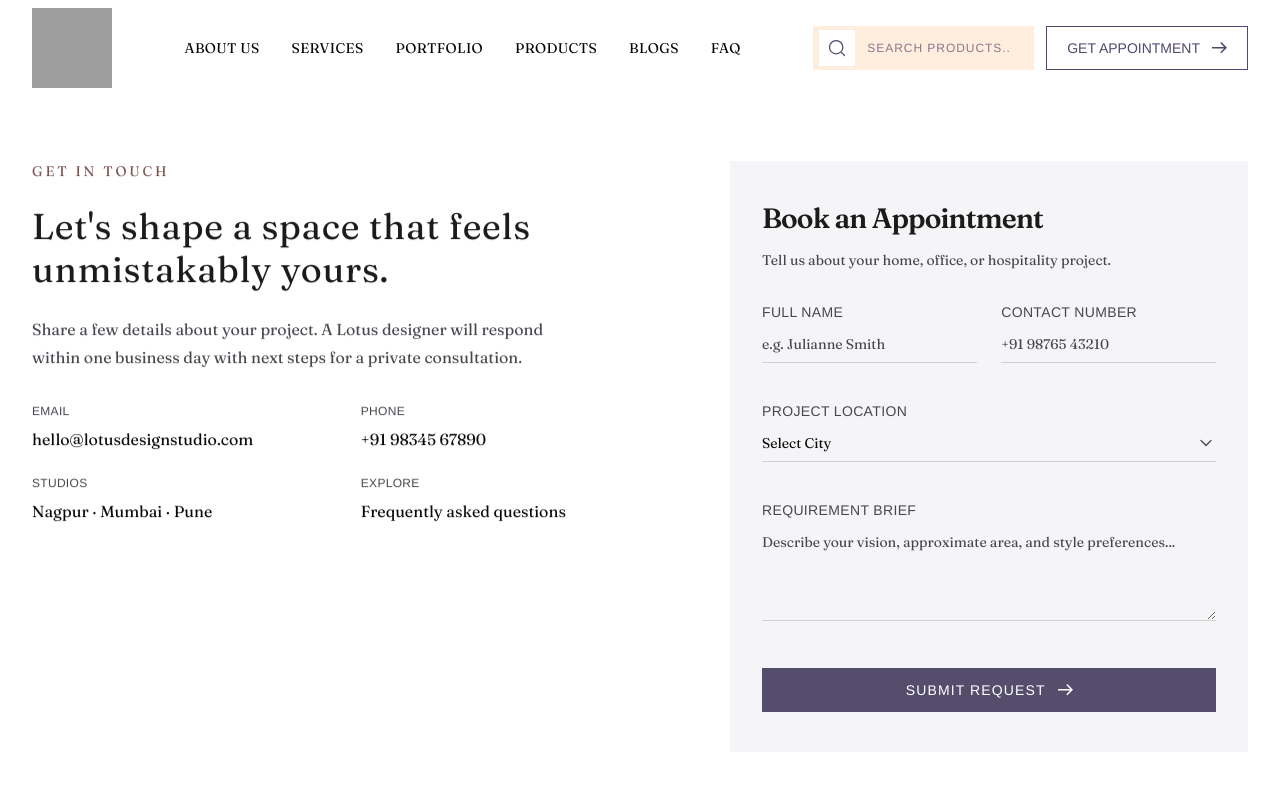
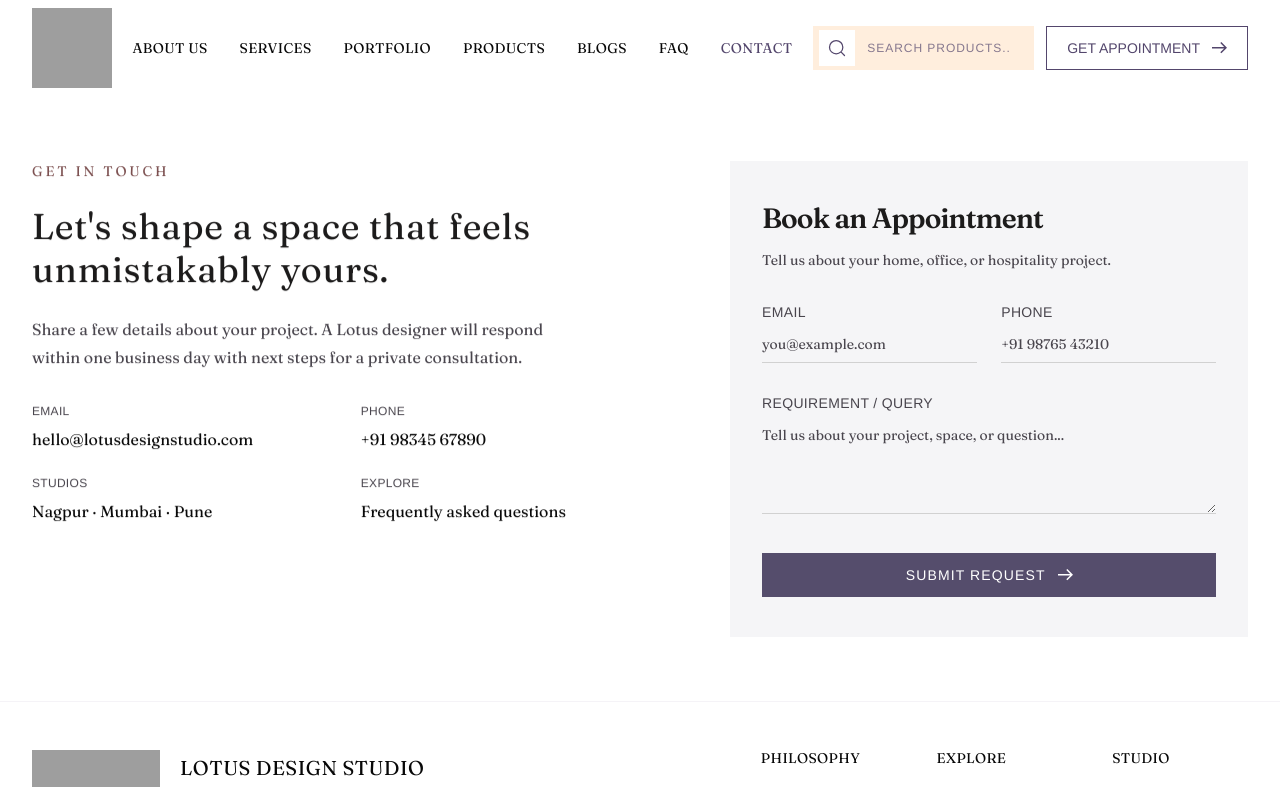
Before and after one commit to shubhamtidke0199/lotus-interiors, a Next.js app: page /contact in a window 1280 px wide. Shown: the top 787 px of the page. Built offline with nearby package versions, Linux system fonts and the light colour scheme; grey boxes are pictures that could not be loaded.

Commit message:
some fixes

```diff
--- a/src/app/api/contact/route.js
+++ b/src/app/api/contact/route.js
@@ -9,42 +9,36 @@ export async function POST(request) {
     return Response.json({ error: "Invalid request body." }, { status: 400 });
   }
 
-  const name = String(body.name ?? "").trim();
   const email = String(body.email ?? "").trim();
   const phone = String(body.phone ?? body["contact-number"] ?? "").trim();
-  const location = String(
-    body.location ?? body["project-location"] ?? "",
-  ).trim();
   const message = String(
     body.message ?? body["requirement-brief"] ?? body.brief ?? "",
   ).trim();
   const source = String(body.source ?? "contact").trim();
 
-  if (!email && !phone) {
+  if (!email) {
+    return Response.json({ error: "Please enter your email." }, { status: 400 });
+  }
+
+  if (!EMAIL_PATTERN.test(email)) {
+    return Response.json({ error: "Please enter a valid email." }, { status: 400 });
+  }
+
+  if (!phone) {
+    return Response.json({ error: "Please enter your phone number." }, { status: 400 });
+  }
+
+  if (!message && source !== "consultation") {
     return Response.json(
-      { error: "Please provide an email or phone number." },
+      { error: "Please share your requirement or query." },
       { status: 400 },
     );
   }
 
-  if (email && !EMAIL_PATTERN.test(email)) {
-    return Response.json({ error: "Please enter a valid email." }, { status: 400 });
-  }
-
-  if (!message && source !== "consultation") {
-    return Response.json(
-      { error: "Please share a short project brief." },
-      { status: 400 },
-    );
-  }
-
-  // Hook up Resend / Formspree / CRM here in production.
   console.info("[lotus-contact]", {
     source,
-    name,
     email,
     phone,
-    location,
     message,
     receivedAt: new Date().toISOString(),
   });
--- a/src/components/layouts/Navbar.jsx
+++ b/src/components/layouts/Navbar.jsx
@@ -13,6 +13,7 @@ const navLinks = [
   { label: "Products", href: "/products" },
   { label: "Blogs", href: "/blogs" },
   { label: "FAQ", href: "/faq" },
+  { label: "Contact", href: "/contact" },
 ];
 
 function linkIsActive(pathname, href) {
--- a/src/components/sections/HeroSection.jsx
+++ b/src/components/sections/HeroSection.jsx
@@ -22,7 +22,8 @@ export default function HeroSection() {
 
   return (
     <section aria-label="Hero" className="pb-4 sm:pb-5 md:px-5">
-      <div className="container-site relative min-h-[28rem] overflow-hidden md:rounded-[2.5rem] lg:min-h-[36rem]">
+      <div className="container-site flex flex-col gap-4 lg:gap-0">
+        <div className="relative min-h-[14rem] overflow-hidden sm:min-h-[18rem] md:rounded-[2.5rem] lg:min-h-[36rem]">
           {heroBackgrounds.map((background, index) => (
             <img
               key={background.id}
@@ -35,16 +36,16 @@ export default function HeroSection() {
             />
           ))}
 
-        <div className="relative z-10 flex min-h-[28rem] flex-col justify-end gap-3 p-5 sm:gap-4 sm:p-7 lg:min-h-[36rem] lg:px-12 lg:pb-12 lg:pt-48">
-          <HeroContentCard />
+          <div className="relative z-10 hidden min-h-[36rem] flex-col justify-end gap-3 p-5 sm:gap-4 sm:p-7 lg:flex lg:px-12 lg:pb-12 lg:pt-48">
+            <HeroContentCard variant="overlay" />
             <div className="animate-[fadeUp_1s_ease_both] [animation-delay:120ms]">
-            <HeroStatsBar />
+              <HeroStatsBar variant="overlay" />
             </div>
           </div>
 
           {heroBackgrounds.length > 1 && (
             <div
-            className="absolute bottom-5 right-5 z-20 flex gap-2 lg:bottom-8 lg:right-8"
+              className="absolute bottom-4 right-4 z-20 flex gap-2 sm:bottom-5 sm:right-5 lg:bottom-8 lg:right-8"
               aria-label="Hero image selection"
             >
               {heroBackgrounds.map((background, index) => (
@@ -62,6 +63,12 @@ export default function HeroSection() {
             </div>
           )}
         </div>
+
+        <div className="flex flex-col gap-3 px-1 sm:px-0 lg:hidden">
+          <HeroContentCard variant="standalone" />
+          <HeroStatsBar variant="standalone" />
+        </div>
+      </div>
     </section>
   );
 }
--- a/src/components/ui/ContactForm.jsx
+++ b/src/components/ui/ContactForm.jsx
@@ -1,17 +1,11 @@
 "use client";
 
 import { useState } from "react";
-import FormField, { SelectField, SubmitButton } from "@/components/ui/FormField";
-
-const CITY_OPTIONS = ["Select City", "Nagpur", "Mumbai", "Pune", "Other"];
+import FormField, { SubmitButton } from "@/components/ui/FormField";
 
 export default function ContactForm({
   source = "contact",
   className = "",
-  showName = true,
-  showPhone = true,
-  showLocation = true,
-  showBrief = true,
   submitLabel = "Submit Request",
   defaultMessage,
 }) {
@@ -68,52 +62,35 @@ export default function ContactForm({
   }
 
   return (
-    <form className={`flex flex-col gap-10 ${className}`} onSubmit={handleSubmit}>
-      {(showName || showPhone) && (
-        <div className="grid gap-10 sm:grid-cols-2 sm:gap-6">
-          {showName && (
+    <form className={`flex flex-col gap-8 ${className}`} onSubmit={handleSubmit}>
+      <div className="grid gap-8 sm:grid-cols-2 sm:gap-6">
         <FormField
-              id="full-name"
-              name="name"
-              label="Full Name"
-              placeholder="e.g. Julianne Smith"
+          id="email"
+          name="email"
+          label="Email"
+          type="email"
+          placeholder="you@example.com"
           required
         />
-          )}
-          {showPhone && (
         <FormField
-              id="contact-number"
+          id="phone"
           name="phone"
-              label="Contact Number"
+          label="Phone"
           type="tel"
           placeholder="+91 98765 43210"
           required
         />
-          )}
       </div>
-      )}
 
-      {showLocation && (
-        <SelectField
-          id="project-location"
-          name="location"
-          label="Project Location"
-          options={CITY_OPTIONS}
-          required
-        />
-      )}
-
-      {showBrief && (
       <FormField
-          id="requirement-brief"
+        id="message"
         name="message"
-          label="Requirement Brief"
+        label="Requirement / Query"
         as="textarea"
-          placeholder="Describe your vision, approximate area, and style preferences..."
+        placeholder="Tell us about your project, space, or question..."
         required
         defaultValue={defaultMessage}
       />
-      )}
 
       {error && (
         <p className="font-fraunces text-sm text-red-700" role="alert">
--- a/src/components/ui/HeroContentCard.jsx
+++ b/src/components/ui/HeroContentCard.jsx
@@ -1,22 +1,48 @@
 import PrimaryButton from "@/components/ui/PrimaryButton";
 
-export default function HeroContentCard() {
+const variants = {
+  overlay: {
+    panel: "hero-content-panel backdrop-blur-[20px] text-white",
+    eyebrow: "text-white/80",
+    heading: "text-white",
+    body: "text-white",
+    button: "hero",
+  },
+  standalone: {
+    panel:
+      "border border-product-bg bg-white shadow-[0_8px_32px_rgba(83,70,108,0.08)] text-heading",
+    eyebrow: "text-eyebrow",
+    heading: "text-heading",
+    body: "text-muted",
+    button: "filled",
+  },
+};
+
+export default function HeroContentCard({ variant = "overlay" }) {
+  const styles = variants[variant] ?? variants.overlay;
+
   return (
-    <div className="hero-content-panel animate-[fadeUp_0.9s_ease_both] w-full max-w-xl rounded-2xl p-5 backdrop-blur-[20px] sm:rounded-3xl sm:p-7 lg:p-8">
-      <p className="mb-3 font-fraunces text-xs uppercase tracking-[0.18em] text-white/80">
+    <div
+      className={`animate-[fadeUp_0.9s_ease_both] w-full max-w-xl rounded-2xl p-5 sm:rounded-3xl sm:p-7 lg:max-w-xl lg:p-8 ${styles.panel}`}
+    >
+      <p
+        className={`mb-3 font-fraunces text-xs uppercase tracking-[0.18em] ${styles.eyebrow}`}
+      >
         Lotus Design Studio
       </p>
-      <h1 className="type-hero-heading text-white">
+      <h1 className={`type-hero-heading ${styles.heading}`}>
         Crafting Beautiful Interiors with Expertise
       </h1>
-      <p className="mt-3 max-w-lg font-helvetica text-sm font-normal leading-6 text-white sm:mt-4 sm:text-[0.9375rem] lg:text-base">
+      <p
+        className={`mt-3 max-w-lg font-helvetica text-sm font-normal leading-6 sm:mt-4 sm:text-[0.9375rem] lg:text-base ${styles.body}`}
+      >
         Lotus Design Studio specializes in creating elegant, functional, and
         modern spaces. We work on residential, commercial, and hospitality
         projects with complete design and execution services.
       </p>
       <PrimaryButton
         href="/contact"
-        variant="hero"
+        variant={styles.button}
         className="mt-5 w-full sm:mt-6 sm:w-auto"
       >
         BOOK A FREE CONSULTATION
--- a/src/components/ui/HeroStatItem.jsx
+++ b/src/components/ui/HeroStatItem.jsx
@@ -1,15 +1,27 @@
-export default function HeroStatItem({ number, label }) {
+export default function HeroStatItem({ number, label, variant = "overlay" }) {
+  const isOverlay = variant === "overlay";
+
   return (
     <div className="flex min-w-0 flex-1 items-center gap-2.5">
       <div
-        className="size-8 shrink-0 bg-white sm:size-10"
+        className={`size-8 shrink-0 sm:size-10 ${
+          isOverlay ? "bg-white" : "bg-primary/15"
+        }`}
         aria-hidden="true"
       />
       <div className="flex min-w-0 flex-col gap-0.5">
-        <span className="font-fraunces text-sm font-normal leading-5 text-white sm:text-base">
+        <span
+          className={`font-fraunces text-sm font-normal leading-5 sm:text-base ${
+            isOverlay ? "text-white" : "text-heading"
+          }`}
+        >
           {number}
         </span>
-        <span className="font-fraunces text-[9px] font-normal leading-4 text-white sm:text-[10px]">
+        <span
+          className={`font-fraunces text-[9px] font-normal leading-4 sm:text-[10px] ${
+            isOverlay ? "text-white/85" : "text-muted"
+          }`}
+        >
           {label}
         </span>
       </div>
--- a/src/components/ui/HeroStatsBar.jsx
+++ b/src/components/ui/HeroStatsBar.jsx
@@ -1,11 +1,21 @@
 import HeroStatItem from "@/components/ui/HeroStatItem";
 import { heroStats } from "@/data/heroContent";
 
-export default function HeroStatsBar() {
+const variants = {
+  overlay: "hero-stats-panel backdrop-blur-[20px]",
+  standalone:
+    "border border-product-bg bg-accent-cream shadow-[0_4px_20px_rgba(83,70,108,0.06)]",
+};
+
+export default function HeroStatsBar({ variant = "overlay" }) {
+  const panelClass = variants[variant] ?? variants.overlay;
+  const dividerClass =
+    variant === "overlay" ? "bg-white/30" : "bg-primary/20";
+
   return (
     <aside
       aria-label="Studio highlights"
-      className="hero-stats-panel w-full max-w-xl rounded-2xl px-5 py-4 backdrop-blur-[20px] sm:px-8 sm:py-5"
+      className={`w-full max-w-xl rounded-2xl px-5 py-4 sm:px-8 sm:py-5 ${panelClass}`}
     >
       <div className="flex items-center">
         {heroStats.map((stat, index) => (
@@ -13,10 +23,14 @@ export default function HeroStatsBar() {
             {index > 0 && (
               <div
                 aria-hidden="true"
-                className="mx-3 hidden h-14 w-px shrink-0 self-center bg-white/30 sm:mx-5 sm:block"
+                className={`mx-3 hidden h-14 w-px shrink-0 self-center sm:mx-5 sm:block ${dividerClass}`}
               />
             )}
-            <HeroStatItem number={stat.number} label={stat.label} />
+            <HeroStatItem
+              number={stat.number}
+              label={stat.label}
+              variant={variant}
+            />
           </div>
         ))}
       </div>
```
Lines whose indentation alone changed are shown as unchanged.
